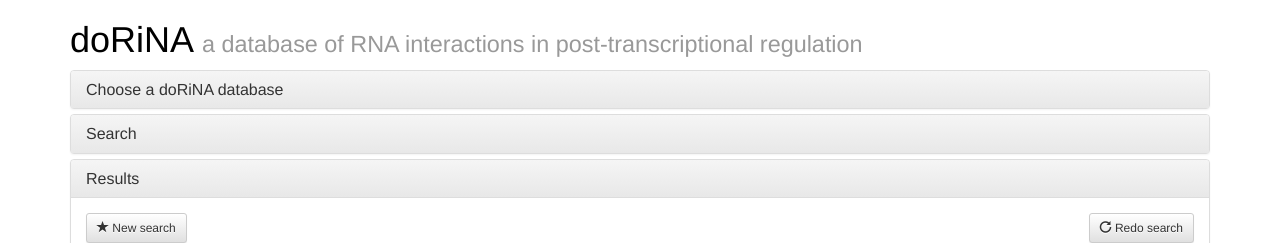
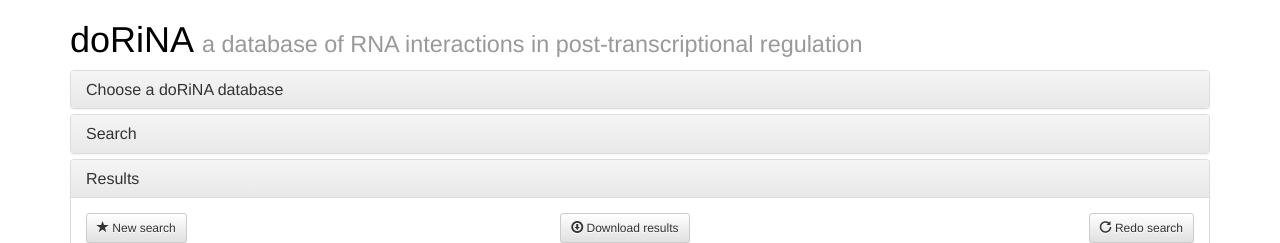
Before and after one commit to dieterich-lab/webdorina, a Flask app: template templates/index.html in a window 1280 px wide, after a click on "Results". Shown: the top 243 px of the page. Run offline with Flask 2, Linux system fonts and the light colour scheme; the template is opened without the code that fills it: most values are stand-ins (such as "Sample title", 1, 10 or a date in 2020).

Commit message:
UI: Add download results button
Signed-off-by: Kai Blin <kai.blin@age.mpg.de>

```diff
--- a/templates/results.html
+++ b/templates/results.html
@@ -11,7 +11,11 @@
                 <a href="{{ url_for('welcome')}}" class="btn btn-default btn-sm text-right">
                   <span class="glyphicon glyphicon-star"></span> New search</a>
               </div>
-              <div class="col-md-3 col-md-offset-8 text-right">
+              <div class="col-md-1 col-md-offset-4 text-right">
+                <a href="{{ url_for('download_results', uuid=uuid)}}" class="btn btn-default btn-sm text-right">
+                  <span class="glyphicon glyphicon-download"></span> Download results</a>
+              </div>
+              <div class="col-md-3 col-md-offset-3 text-right">
                 <button type="button" class="btn btn-default btn-sm" data-bind="click: new_search">
                   <span class="glyphicon glyphicon-repeat"></span> Redo search</button>
               </div>
```
